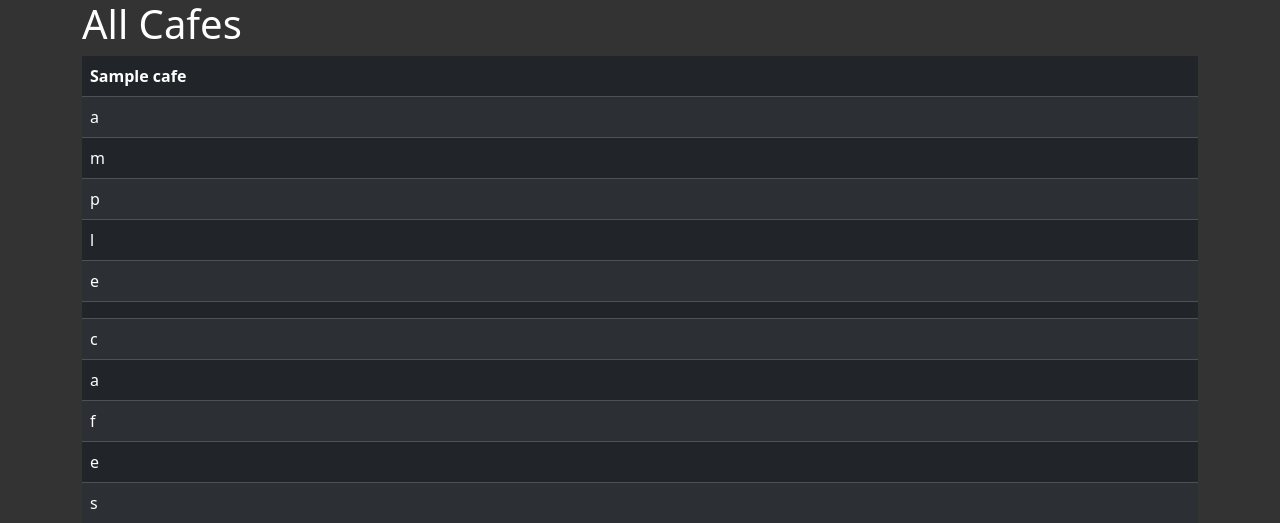
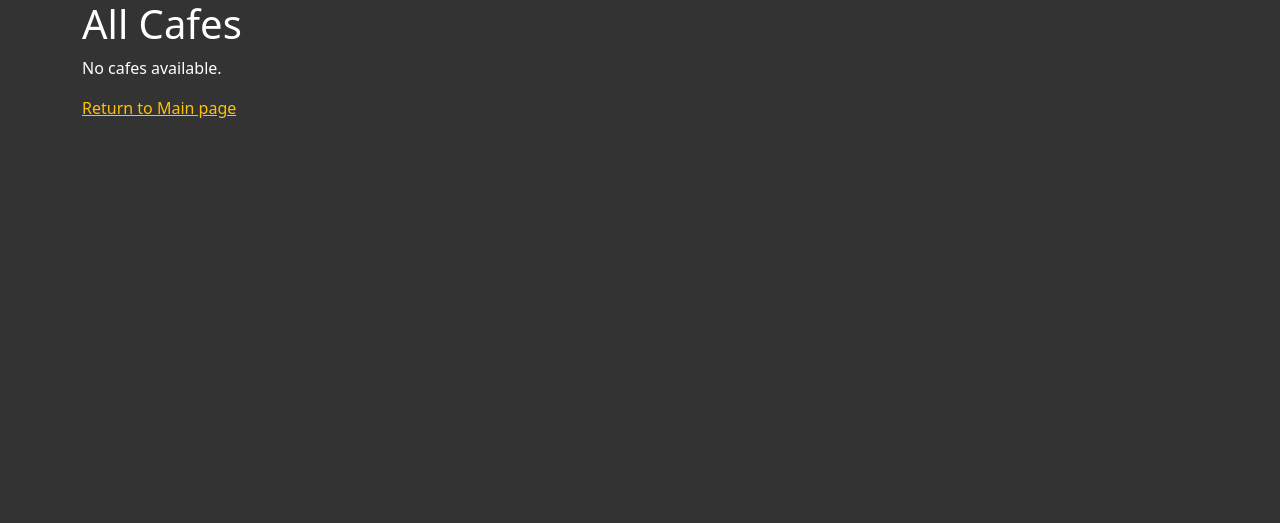
Before and after one commit to Flack74/BrewNet, a Flask app: template templates/cafes.html in a window 1280 px wide. Shown: the top 523 px of the page. Run offline with Flask 3, Linux system fonts and the light colour scheme; the template is opened without the code that fills it: most values are stand-ins (such as "Sample title", 1, 10 or a date in 2020); some libraries are stand-ins or nearby versions.

Commit message:
Update cafes.html

```diff
--- a/templates/cafes.html
+++ b/templates/cafes.html
@@ -9,14 +9,12 @@
 
       <h1>All Cafes</h1>
 
+      {% if cafes and cafes|length > 1 %}
       <table class="table table-dark table-striped table-hover">
-          <!-- This is where you will write the code to render a Bootstrap
-          Table that contains all the information from the
-          cafe-data.csv file. -->
         <thead>
           <tr>
             {% for header in cafes[0] %}
-      <th scope="col">{{ header}}</th>
+            <th scope="col">{{ header }}</th>
             {% endfor %}
           </tr>
         </thead>
@@ -35,8 +33,10 @@
           </tr>
           {% endfor %}
         </tbody>
-
       </table>
+      {% else %}
+      <p>No cafes available.</p>
+      {% endif %}
 
       <p><a href="{{ url_for('home') }}">Return to Main page</a></p>
 
```
Lines whose indentation alone changed are shown as unchanged.
